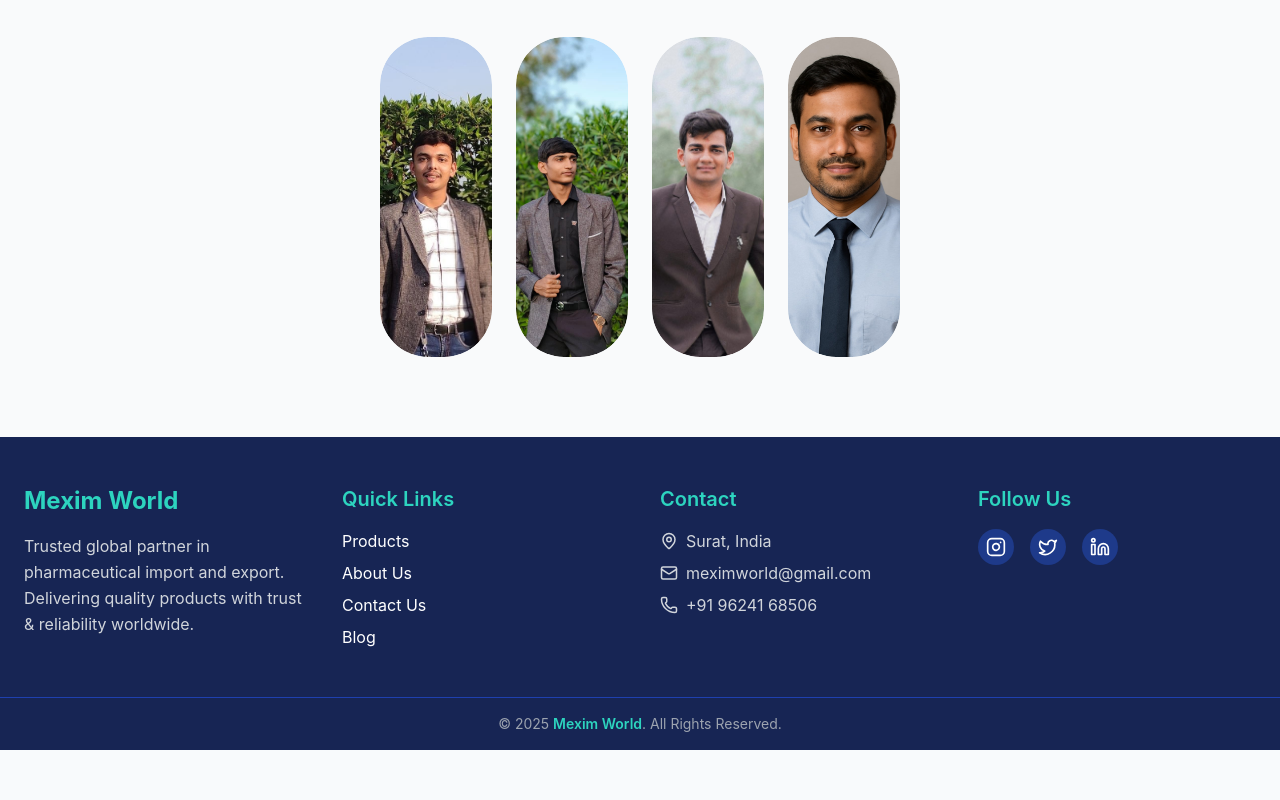
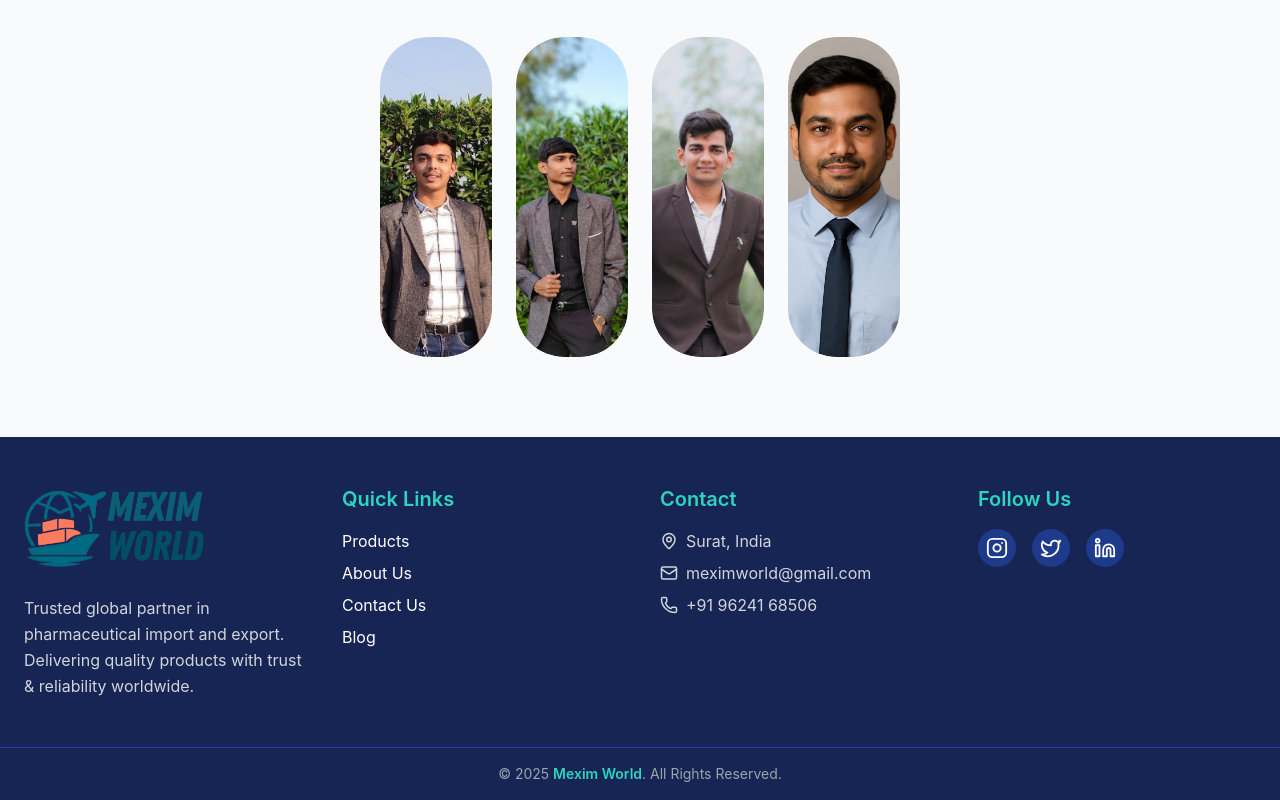
Before and after one commit to kuldipkoladiya/meximworld, a Next.js app: page /about in a window 1280 px wide. Shown: the part 1425-2225 px from the top of the page. Before the commit the page ends 2175 px from the top, so only its background shows below. Built offline with nearby package versions, Linux system fonts and the light colour scheme.

Commit message:
fix footer

```diff
--- a/src/app/about/page.js
+++ b/src/app/about/page.js
@@ -36,7 +36,7 @@ export default function About() {
                     className="absolute inset-0"
                     style={{
                         backgroundImage:
-                            "url('https://images.unsplash.com/photo-1522202176988-66273c2fd55f')",
+                            "url('https://images.unsplash.com/photo-1454165804606-c3d57bc86b40?fm=jpg&q=60&w=3000&ixlib=rb-4.1.0&ixid=M3wxMjA3fDB8MHxzZWFyY2h8Mnx8YWJvdXQlMjB1c3xlbnwwfHwwfHx8MA%3D%3D')",
                         backgroundSize: "cover",
                         backgroundPosition: "center",
                     }}
--- a/src/components/Footer.js
+++ b/src/components/Footer.js
@@ -1,15 +1,22 @@
 "use client";
-import {Facebook, Twitter, Linkedin, Mail, Phone, MapPin, Instagram} from "lucide-react";
+import Image from "next/image";
+import { Facebook, Twitter, Linkedin, Mail, Phone, MapPin, Instagram } from "lucide-react";
 
 export default function Footer() {
     return (
         <footer className="bg-blue-950 text-white pt-12">
             <div className="max-w-7xl mx-auto px-6 grid grid-cols-1 md:grid-cols-4 gap-10">
 
-                {/* Company Info */}
-                <div>
-                    <h2 className="text-2xl font-bold text-teal-400">Mexim World</h2>
-                    <p className="mt-4 text-gray-300 leading-relaxed">
+                {/* Company Info with Logo */}
+                <div className="flex flex-col items-start">
+                    <Image
+                        src="/images/logo.png"   // <-- put your logo path here
+                        alt="Mexim World Logo"
+                        width={180}              // <-- make it big
+                        height={80}
+                        className="mb-4"
+                    />
+                    <p className="mt-2 text-gray-300 leading-relaxed max-w-xs">
                         Trusted global partner in pharmaceutical import and export.
                         Delivering quality products with trust & reliability worldwide.
                     </p>
@@ -38,14 +45,14 @@ export default function Footer() {
                 <div>
                     <h2 className="text-xl font-semibold text-teal-400 mb-4">Follow Us</h2>
                     <div className="flex gap-4">
-                        <a href="https://www.instagram.com/meximworld?igsh=MWI1bWNhc3VhN2lwYQ%3D%3D&utm_source=qr " className="p-2 bg-blue-900 rounded-full hover:bg-teal-500 transition">
-                            <Instagram size={20} />
+                        <a href="https://www.instagram.com/meximworld?igsh=MWI1bWNhc3VhN2lwYQ%3D%3D&utm_source=qr" className="p-2 bg-blue-900 rounded-full hover:bg-teal-500 transition">
+                            <Instagram size={22} />
                         </a>
                         <a href="https://x.com/meximworld?s=21" className="p-2 bg-blue-900 rounded-full hover:bg-teal-500 transition">
-                            <Twitter size={20} />
+                            <Twitter size={22} />
                         </a>
-                        <a href="https://www.linkedin.com/in/mexim-world-a95663381?utm_source=share&utm_campaign=share_via&utm_content=profile&utm_medium=ios_app " className="p-2 bg-blue-900 rounded-full hover:bg-teal-500 transition">
-                            <Linkedin size={20} />
+                        <a href="https://www.linkedin.com/in/mexim-world-a95663381?utm_source=share&utm_campaign=share_via&utm_content=profile&utm_medium=ios_app" className="p-2 bg-blue-900 rounded-full hover:bg-teal-500 transition">
+                            <Linkedin size={22} />
                         </a>
                     </div>
                 </div>
```
Also changed, not shown: public/images/aboutus.webp (added).
